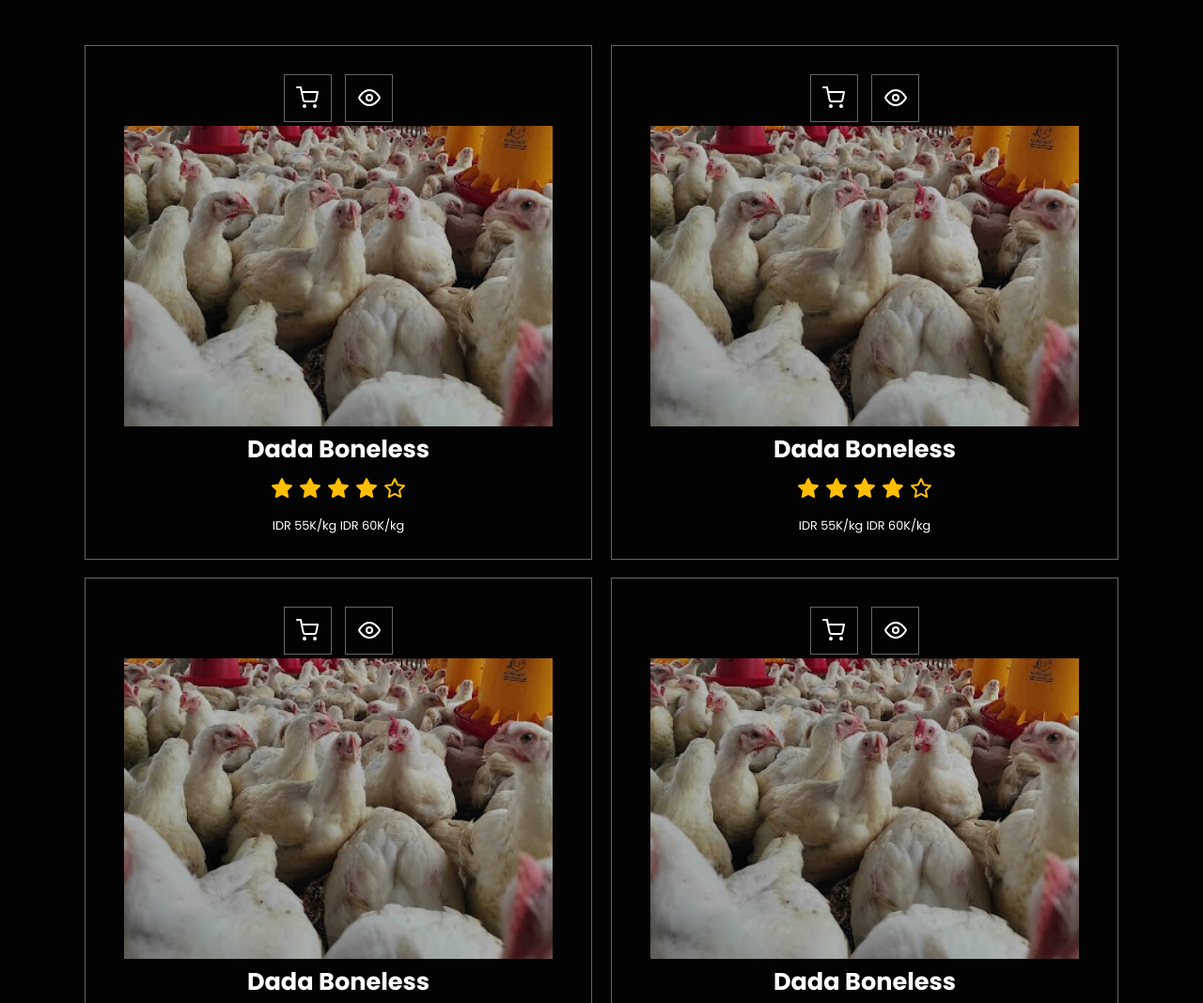
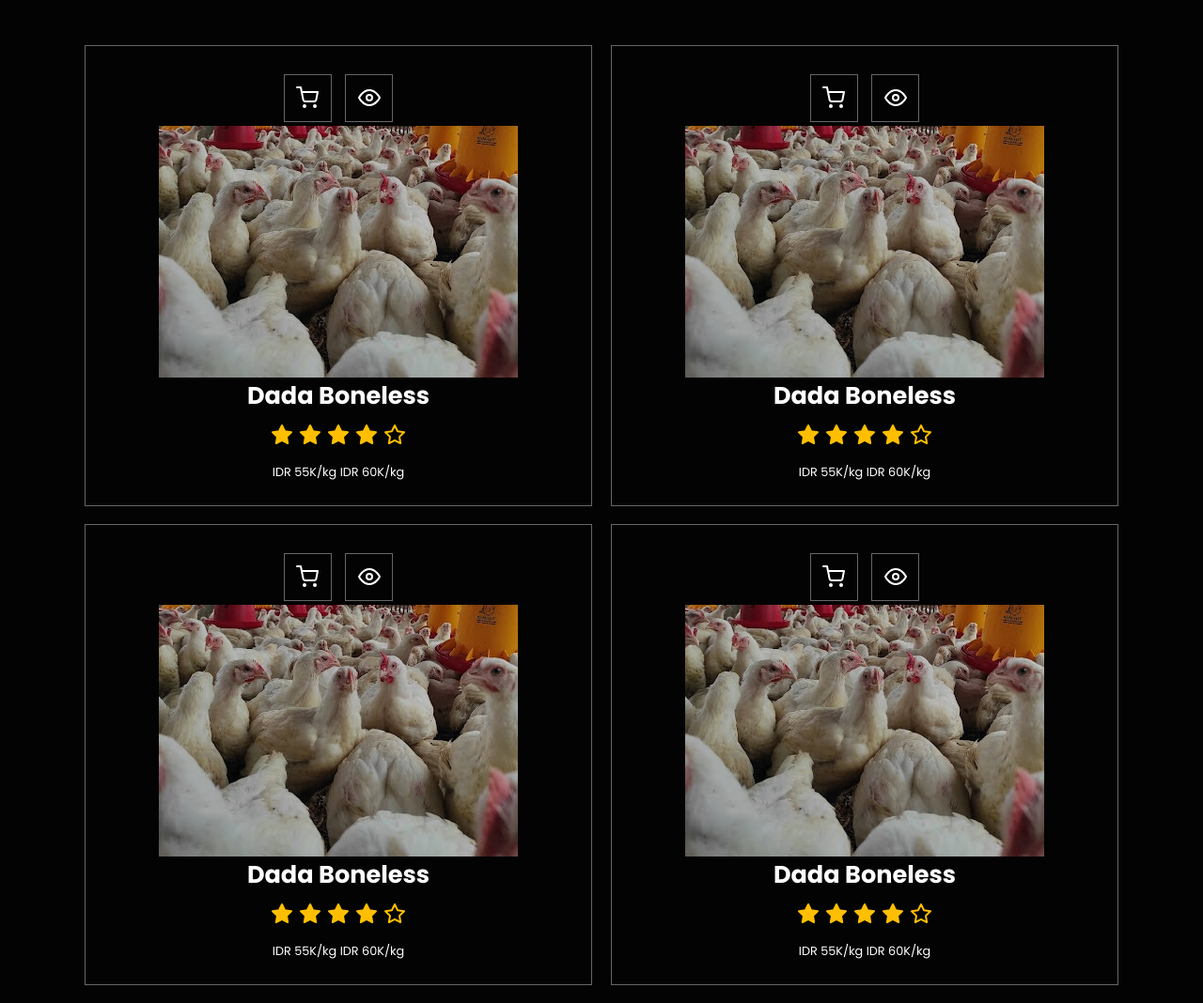
Before and after one commit to andalas-mandiri/andalas-mandiri, a plain HTML site: page index.html in a window 1280 px wide. Shown: the part 2020-3088 px from the top of the page at 94% size. Drawn offline with nearby package versions, Linux system fonts and the light colour scheme.

Commit message:
perubahan display modal 3

```diff
--- a/css/style.css
+++ b/css/style.css
@@ -409,6 +409,10 @@ body {
 
 .product .product-image img {
   height: 25rem;
+  max-width: 100%; /* make sure the image doesn't exceed parent's width */
+  height: auto; /* maintain the image's aspect ratio */
+  display: block; /* remove any extra space below the image */
+  margin: auto;
 }
 
 .product .product-content h3 {
```
